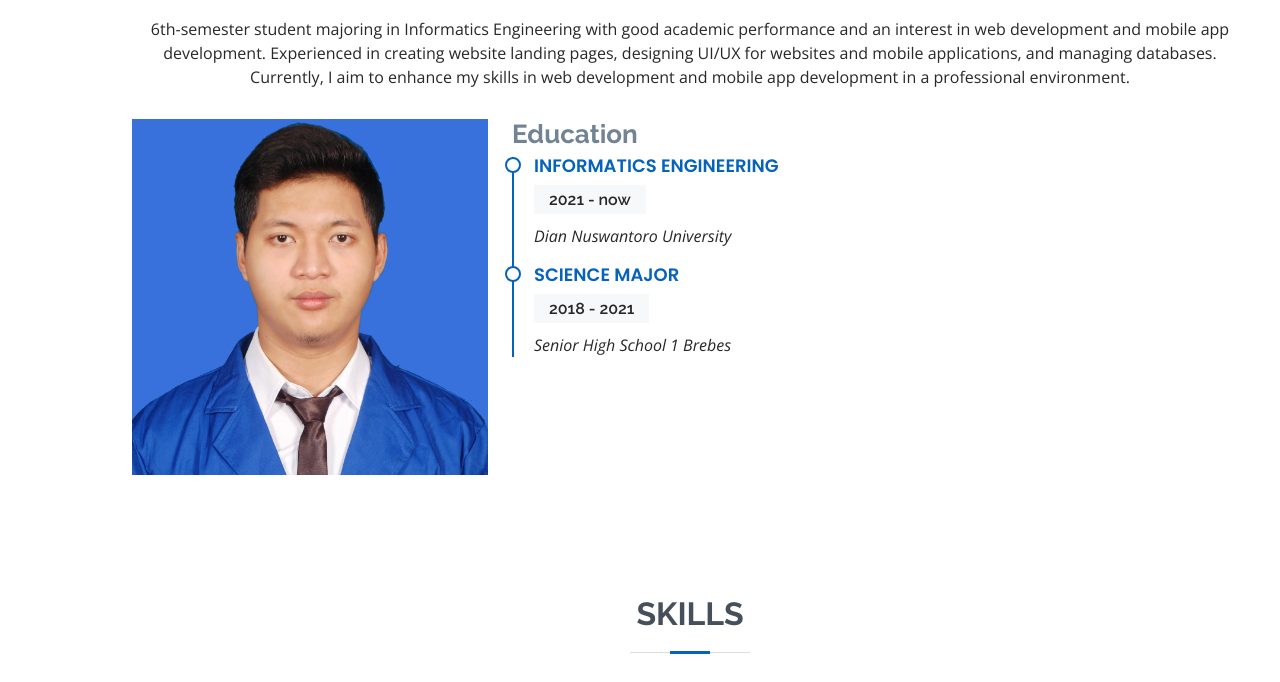
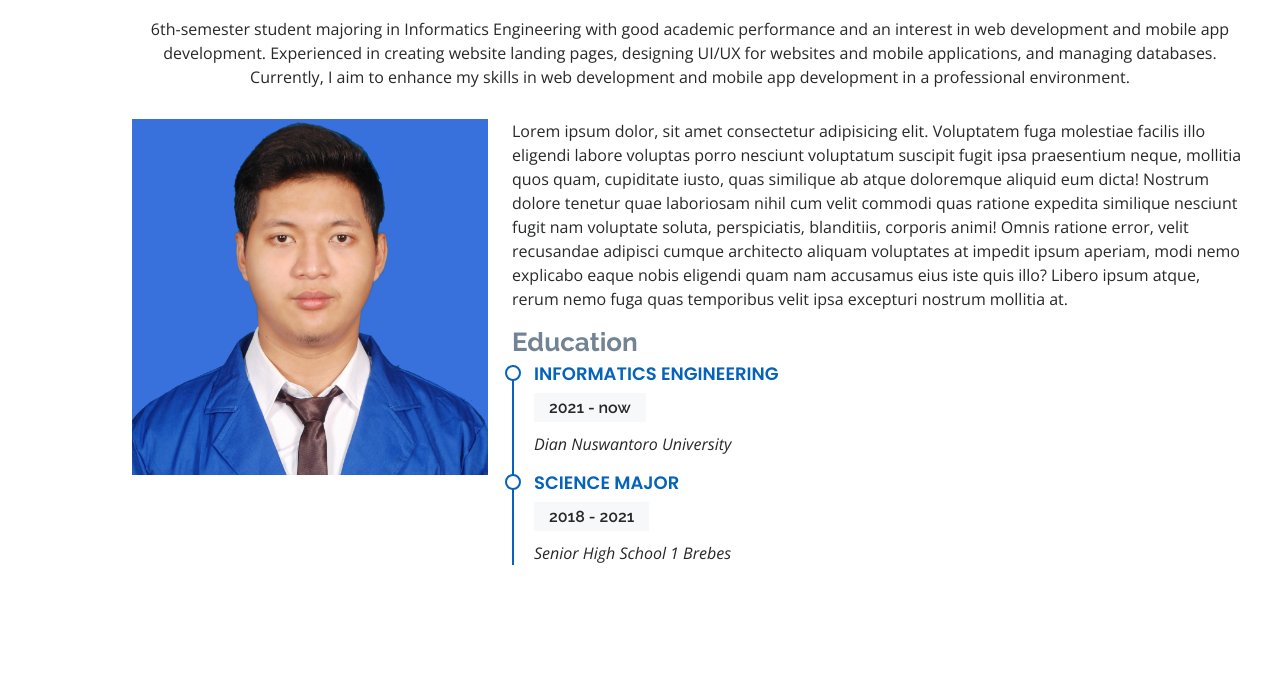
Before and after one commit to dwiprakoso/Portofolio-DwiPrakoso, a plain HTML site: page index.html in a window 1280 px wide. Shown: the part 921-1603 px from the top of the page. Drawn offline with nearby package versions, Linux system fonts and the light colour scheme.

Commit message:
push baru

```diff
--- a/assets/js/main.js
+++ b/assets/js/main.js
@@ -22,6 +22,7 @@
       if (all) {
         selectEl.forEach(e => e.addEventListener(type, listener))
       } else {
+
         selectEl.addEventListener(type, listener)
       }
     }
--- a/index.html
+++ b/index.html
@@ -71,6 +71,7 @@
           </div>
           <div class="col-lg-8 pt-4 pt-lg-0 content">
             <div class="row">
+              <p>Lorem ipsum dolor, sit amet consectetur adipisicing elit. Voluptatem fuga molestiae facilis illo eligendi labore voluptas porro nesciunt voluptatum suscipit fugit ipsa praesentium neque, mollitia quos quam, cupiditate iusto, quas similique ab atque doloremque aliquid eum dicta! Nostrum dolore tenetur quae laboriosam nihil cum velit commodi quas ratione expedita similique nesciunt fugit nam voluptate soluta, perspiciatis, blanditiis, corporis animi! Omnis ratione error, velit recusandae adipisci cumque architecto aliquam voluptates at impedit ipsum aperiam, modi nemo explicabo eaque nobis eligendi quam nam accusamus eius iste quis illo? Libero ipsum atque, rerum nemo fuga quas temporibus velit ipsa excepturi nostrum mollitia at.</p>
               <div class="col-lg-12">
                 <h3 class="about">Education</h3>
                   <div class="about-item">
```
